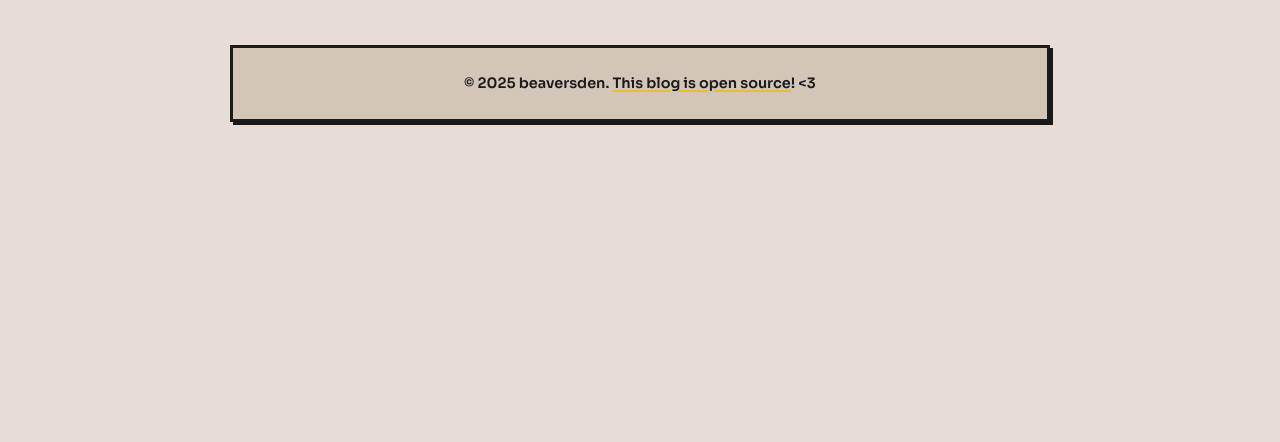
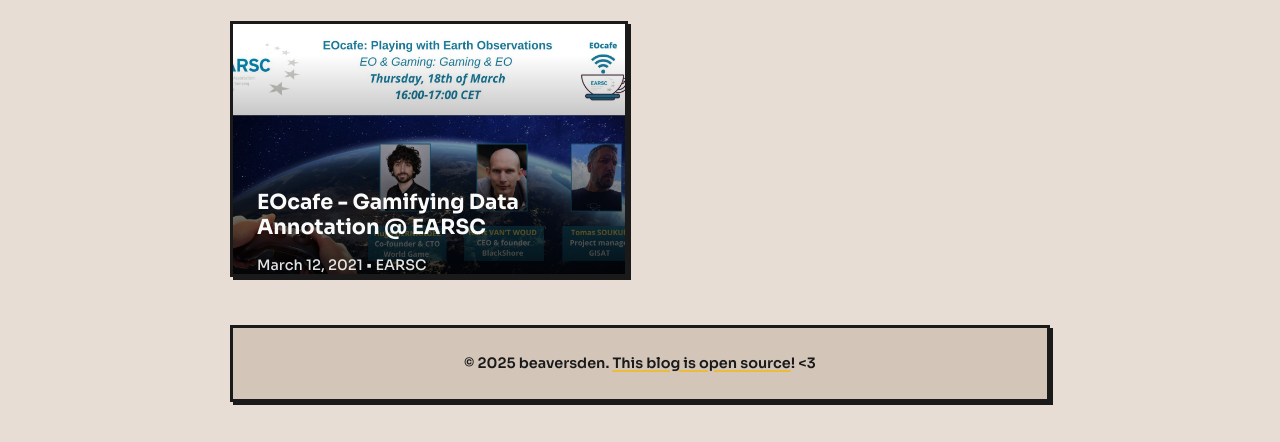
Before and after one commit to hugothomel/hugo-s-blog, an Astro site: page /extra in a window 1280 px wide. Shown: the part 916-1358 px from the top of the page. Before the commit the page ends 1078 px from the top, so only its background shows below. Built offline with nearby package versions, Linux system fonts and the light colour scheme; Astro itself is replaced by a stand-in of ours.

Commit message:
Adds EOcafe event to the mosaic
Adds a new event about gamified data annotation to the event mosaic,
showcasing a past presentation at EARSC's EOcafe.

```diff
--- a/src/components/EventMosaic.astro
+++ b/src/components/EventMosaic.astro
@@ -36,6 +36,13 @@
         location: "Paris 3 - La Sorbonne",
         description: "Invited to teach a workshop on 'AI and Dissertation Techniques' at Paris 3 - La Sorbonne, exploring how students can leverage AI tools while maintaining academic rigor. The session started with demystifying language models - explaining how these systems understand, interpret, and generate text through statistical patterns rather than true comprehension. We discussed AI's triple impact as a cultural revolution in our relationship with language, a technological acceleration, and an economic disruption.\nThe practical heart of the workshop involved students using ChatGPT to create dialogues between historical figures, then drafting dissertation introductions, plans, and conclusions on the topic 'AI and Art: Asset or Threat?' But I didn't sugarcoat the risks: we covered AI hallucinations, the danger of accepting mediocre AI-generated content, and the 'ouroboros effect' where AI trained on its own outputs degenerates.\nThe highlight was introducing Miria, an AI assistant we developed specifically for dissertation writing, trained on Paris 3's own methodology courses. Unlike general-purpose chatbots, Miria provides concise, methodology-focused feedback tailored to French academic standards. Watching students discover they could use AI as a thinking partner rather than a replacement for their own analysis was particularly rewarding. The workshop reinforced that AI is most powerful when it amplifies human critical thinking rather than replacing it.",
         images: ["/extra/sorbonne-1.png"],
+    },
+    {
+        title: "EOcafe - Gamifying Data Annotation @ EARSC",
+        date: "March 12, 2021",
+        location: "EARSC",
+        description: "Presented at EARSC's EOcafe on how gaming can revolutionize data annotation for AI training. As CTO of World Game, I showcased our THANOS framework (Tool for Human Annotation and Normalized Observation Sequences), our game engine that transforms the tedious task of labeling training data into engaging mobile games.\nOur flagship example, Mission Earth, turned satellite image annotation into a fast-paced quiz game. Players analyze images, identify objects, and label data - generating thousands of high-quality annotations for machine learning models. The breakthrough: instead of paying crowdworkers on platforms like Amazon Mechanical Turk, players voluntarily annotate data when motivated by gameplay mechanics and leaderboards rather than monetary rewards.\nThe core insight I shared was how gamification solves one of AI's biggest bottlenecks - the need for massive amounts of labeled training data. With THANOS, we could deploy new datasets instantly, track annotation quality in real-time, and maintain player accuracy profiles across multiple games. By making data labeling fun, we achieved higher engagement, better quality control, and dramatically reduced costs compared to traditional annotation methods. It was fascinating to demonstrate how gaming psychology could accelerate AI development.",
+        images: ["/extra/EOcafe-1.jpeg"],
     }
 ];
 ---
```
Also changed, not shown: public/extra/EOcafe-1.jpeg (added).
